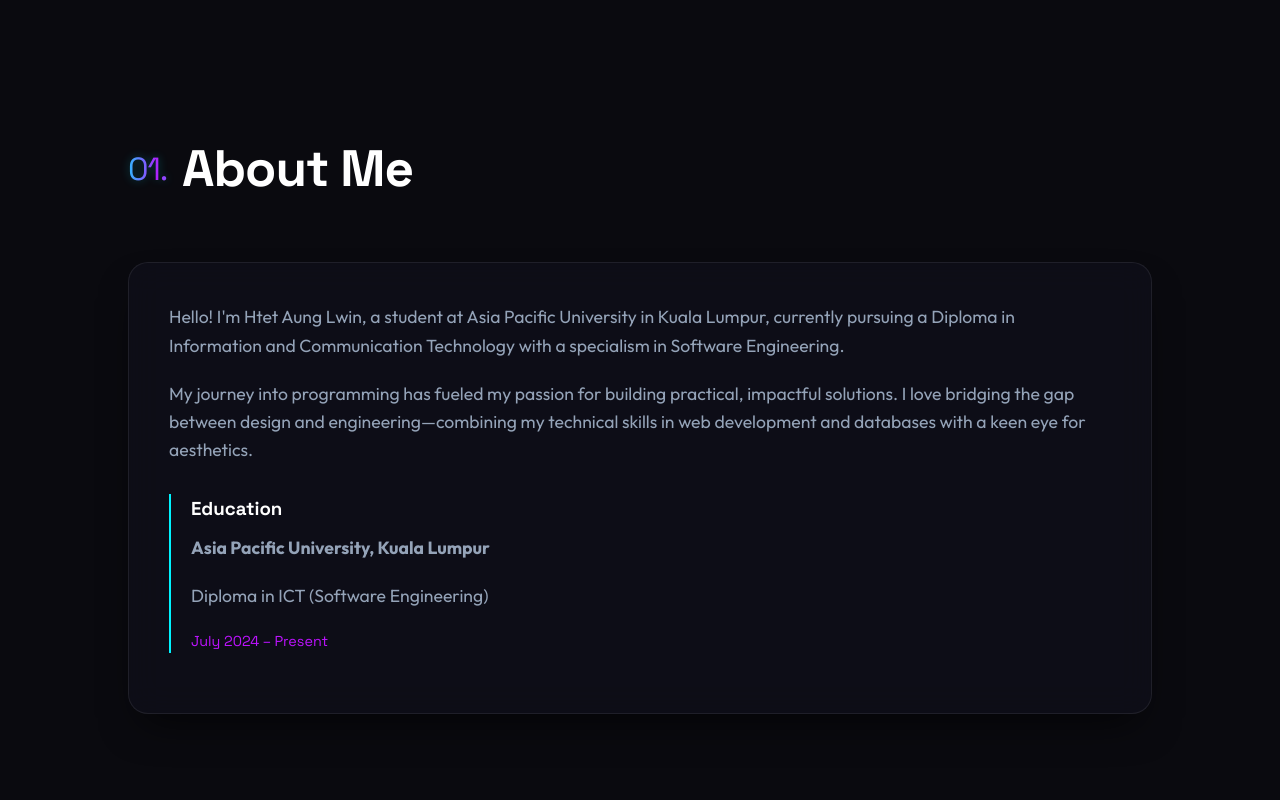
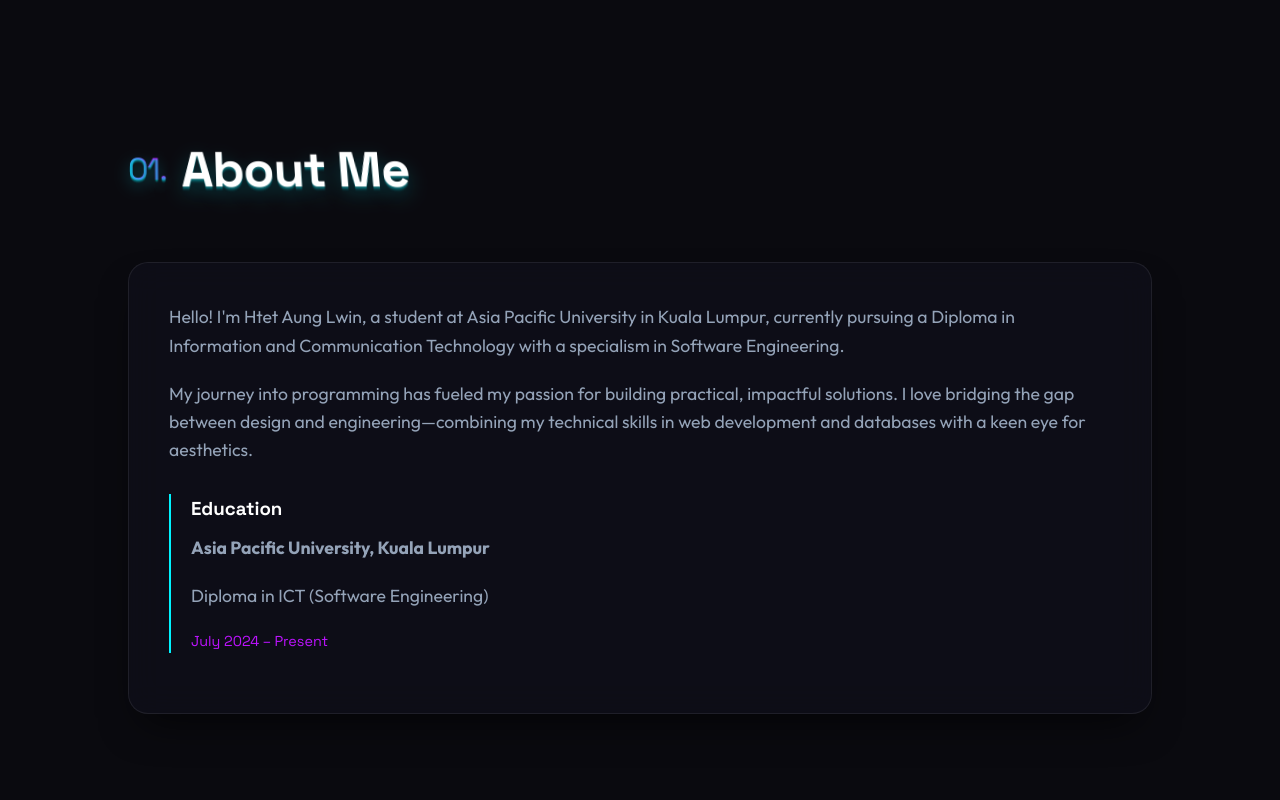
Before and after one commit to Zorrow14/HtetAungLwin_Portfolio, a React (Vite) app: page / in a window 1280 px wide. Shown: the part 1000-1800 px from the top of the page. Built offline with nearby package versions, Linux system fonts and the light colour scheme.

Commit message:
3D titles

```diff
--- a/src/index.css
+++ b/src/index.css
@@ -167,16 +167,31 @@
   letter-spacing: -1px;
 }
 
-/* Glitch Hover Effect for Section Titles */
+/* 3D Section Titles */
 .section-title {
   position: relative;
   display: inline-flex;
   align-items: center;
-  transition: text-shadow 0.3s;
+  transition: transform 0.3s ease, text-shadow 0.3s ease;
+  transform: perspective(400px) rotateX(8deg);
+  transform-origin: bottom left;
+  text-shadow:
+    0 1px 0 rgba(255,255,255,0.15),
+    0 2px 0 rgba(0, 200, 210, 0.2),
+    0 3px 0 rgba(0, 160, 170, 0.18),
+    0 4px 0 rgba(0, 120, 130, 0.15),
+    0 5px 0 rgba(0, 80, 90, 0.1),
+    0 8px 20px rgba(0, 243, 255, 0.25),
+    0 15px 30px rgba(0, 0, 0, 0.4);
 }
 
 .section-title:hover {
-  text-shadow: 0.5px 0 0 #ff0055, -0.5px 0 0 #00ffcc;
+  transform: perspective(400px) rotateX(0deg);
+  text-shadow:
+    0 1px 0 rgba(255, 0, 85, 0.4),
+    0 2px 0 rgba(0, 255, 204, 0.3),
+    0 6px 20px rgba(0, 243, 255, 0.4),
+    0 15px 30px rgba(0, 0, 0, 0.4);
 }
 
 .section-title span {
@@ -184,7 +199,11 @@
   margin-right: 15px;
   font-weight: 400;
   color: var(--neon-cyan);
-  text-shadow: 0 0 10px rgba(0, 243, 255, 0.3);
+  text-shadow:
+    0 1px 0 rgba(0, 200, 210, 0.4),
+    0 2px 0 rgba(0, 160, 170, 0.3),
+    0 3px 0 rgba(0, 120, 130, 0.2),
+    0 6px 15px rgba(0, 243, 255, 0.4);
 }
 
 /* Button styles with animated glow rings */
```
